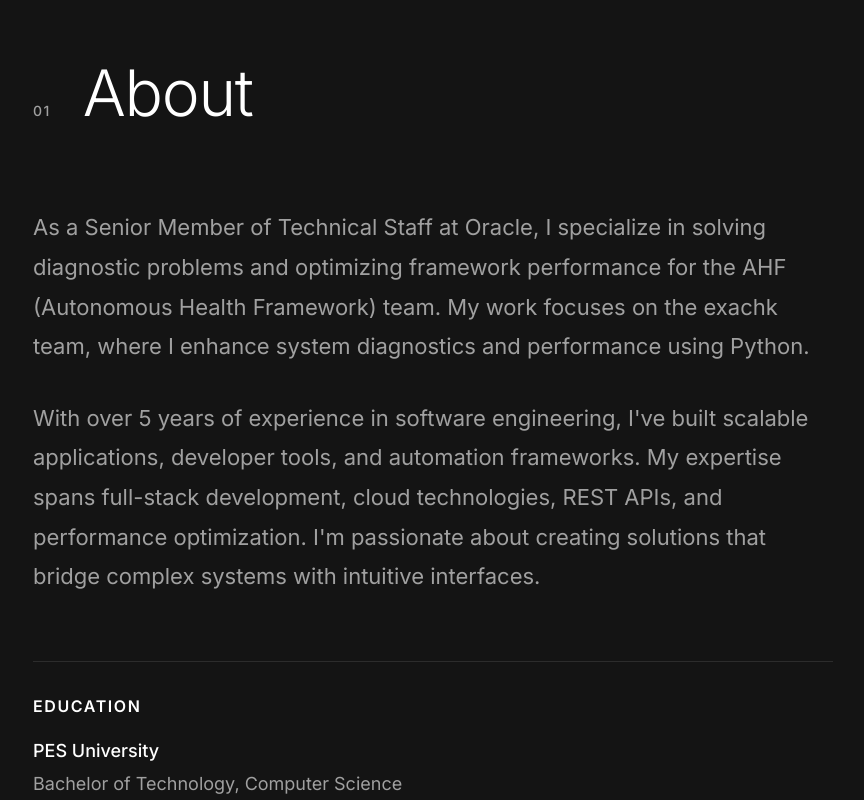
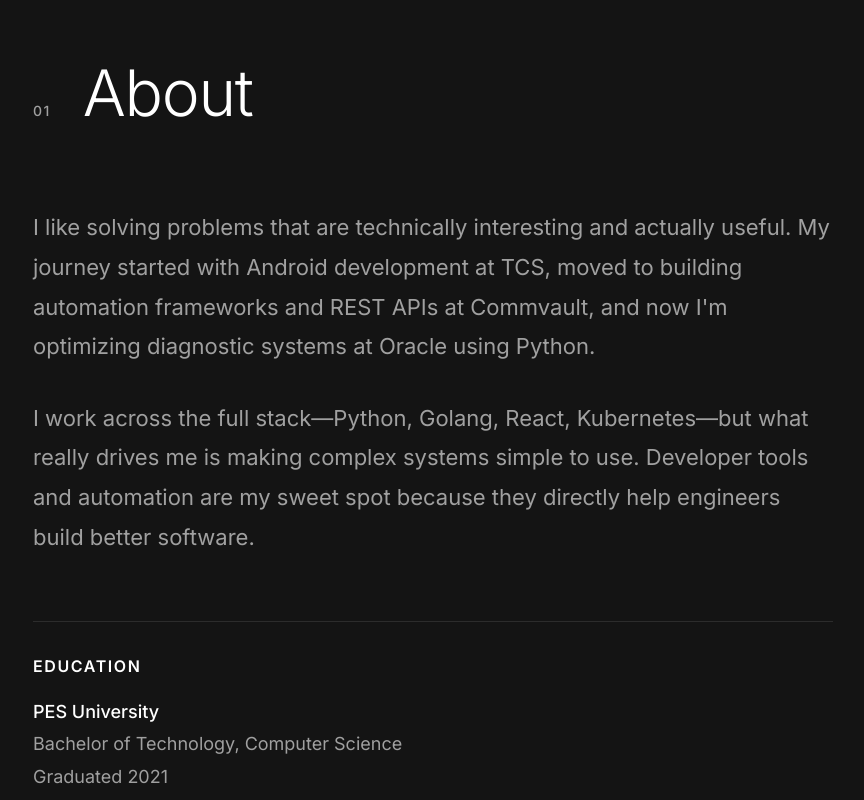
Before and after one commit to JnaneshD/MyPortfolio, a plain HTML site: page index.html in a window 1280 px wide. Shown: the part 878-1678 px from the top of the page, without its empty margins (31-895 px from the left). Drawn offline with Linux system fonts and the light colour scheme.

Commit message:
Rewrite Hero and About sections for authenticity and conciseness

```diff
--- a/index.html
+++ b/index.html
@@ -57,7 +57,7 @@
                 </h1>
                 <p class="hero-subtitle">Senior Member of Technical Staff</p>
                 <p class="hero-location">Based in Bengaluru, India</p>
-                <p class="hero-description">Solving diagnostic problems and optimizing framework performance at Oracle AHF. Passionate about building developer tools with Python, Golang, and modern web technologies.</p>
+                <p class="hero-description">I build tools that make developers' lives easier. Currently working on diagnostic systems at Oracle, where I get to solve interesting problems in Python and help keep massive database infrastructures healthy.</p>
                 <div class="hero-stats">
                     <div class="stat-item">
                         <span class="stat-number">5+</span>
@@ -90,15 +90,13 @@
         <div class="about-content reveal">
                 <div class="about-text">
                     <p class="about-paragraph">
-                        As a Senior Member of Technical Staff at Oracle, I specialize in solving diagnostic problems
-                        and optimizing framework performance for the AHF (Autonomous Health Framework) team. My work
-                        focuses on the exachk team, where I enhance system diagnostics and performance using Python.
+                        I like solving problems that are technically interesting and actually useful. My journey started with Android development
+                        at TCS, moved to building automation frameworks and REST APIs at Commvault, and now I'm optimizing diagnostic systems
+                        at Oracle using Python.
                     </p>
                     <p class="about-paragraph">
-                        With over 5 years of experience in software engineering, I've built scalable applications,
-                        developer tools, and automation frameworks. My expertise spans full-stack development, cloud
-                        technologies, REST APIs, and performance optimization. I'm passionate about creating solutions
-                        that bridge complex systems with intuitive interfaces.
+                        I work across the full stack—Python, Golang, React, Kubernetes—but what really drives me is making complex systems
+                        simple to use. Developer tools and automation are my sweet spot because they directly help engineers build better software.
                     </p>
             <div class="about-education">
               <h3 class="about-education-title">Education</h3>
```
